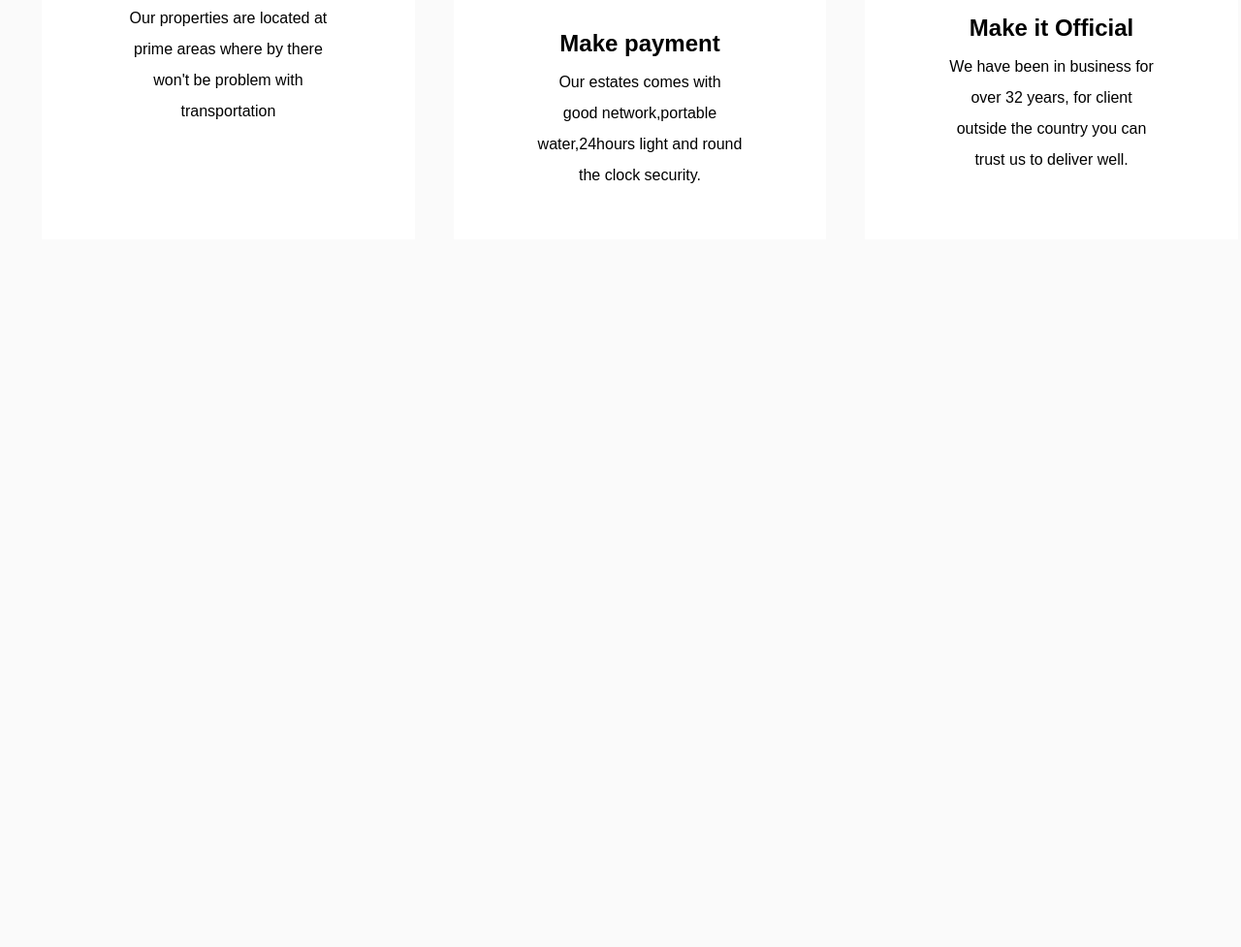
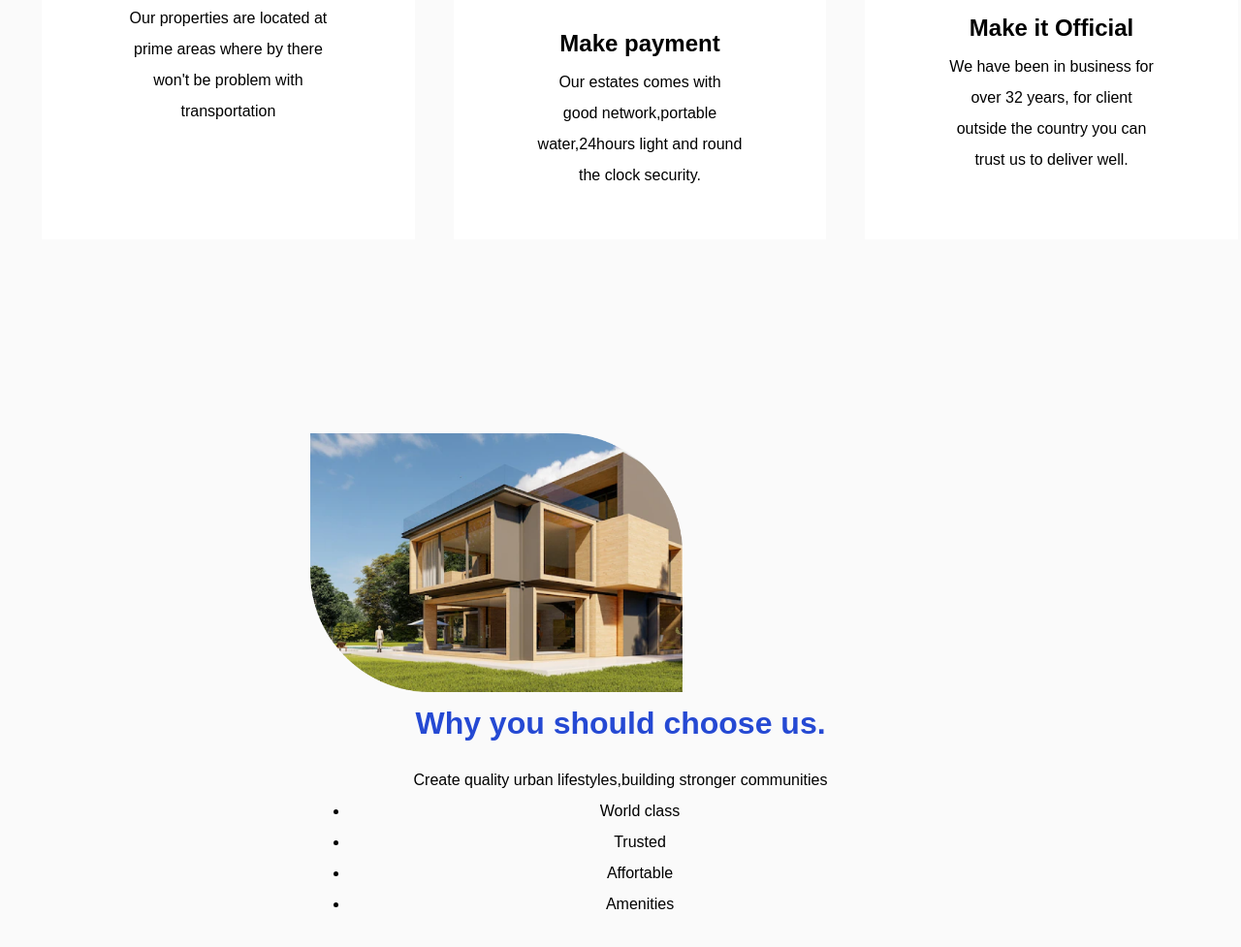
Before and after one commit to bencheruiyot221/Vallie-s-Estate-project, a plain HTML site: page index.html in a window 1280 px wide. Shown: the part 1660-2637 px from the top of the page at 97% size. Before the commit the page ends 2007 px from the top, so only its background shows below. Drawn offline with Linux system fonts and the light colour scheme.

Commit message:
stying heading

```diff
--- a/index.html
+++ b/index.html
@@ -85,6 +85,20 @@
         We have been in business for <br> over 32 years, for client <br> outside the country you can <br> trust us to deliver well.
         </div>
 </div>
+<div class="choose_us">
+    <img class="image2" src="images/image 2.png" alt="">
+    <h1 class="us">Why you should choose us.</h1>
+    <p>Create quality urban lifestyles,building stronger communities</p>
+    <ul>
+        <li>World class</li>
+        <li>Trusted</li>
+
+        <li>Affortable</li>
+
+        <li>Amenities</li>
+
+    </ul>
+    </div>
 </div>
 </body>
 </html>
--- a/style.css
+++ b/style.css
@@ -125,3 +125,20 @@ div{
     padding: 50px;
     margin-left: 40px;
 }
+.choose_us{
+
+    width: 50%;
+    margin:100px auto 100px auto;
+    text-align: center;
+}
+.image2{
+    width: 60%;
+    float: left;
+    margin-right: 100px;
+}
+.us{
+    clear: both;
+    display: inline-block;
+    overflow: hidden;
+    white-space: nowrap;
+}
```
Also changed, not shown: back.html (+0 -13 lines).
